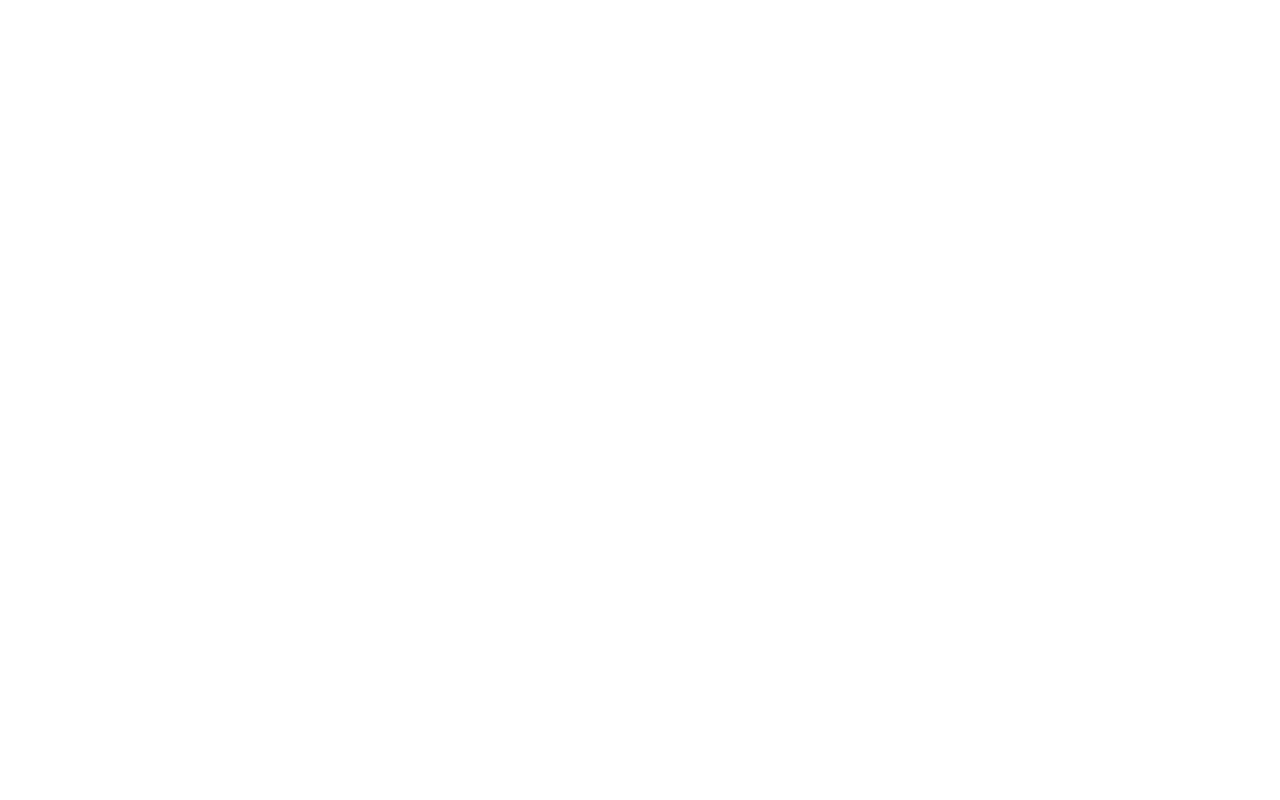
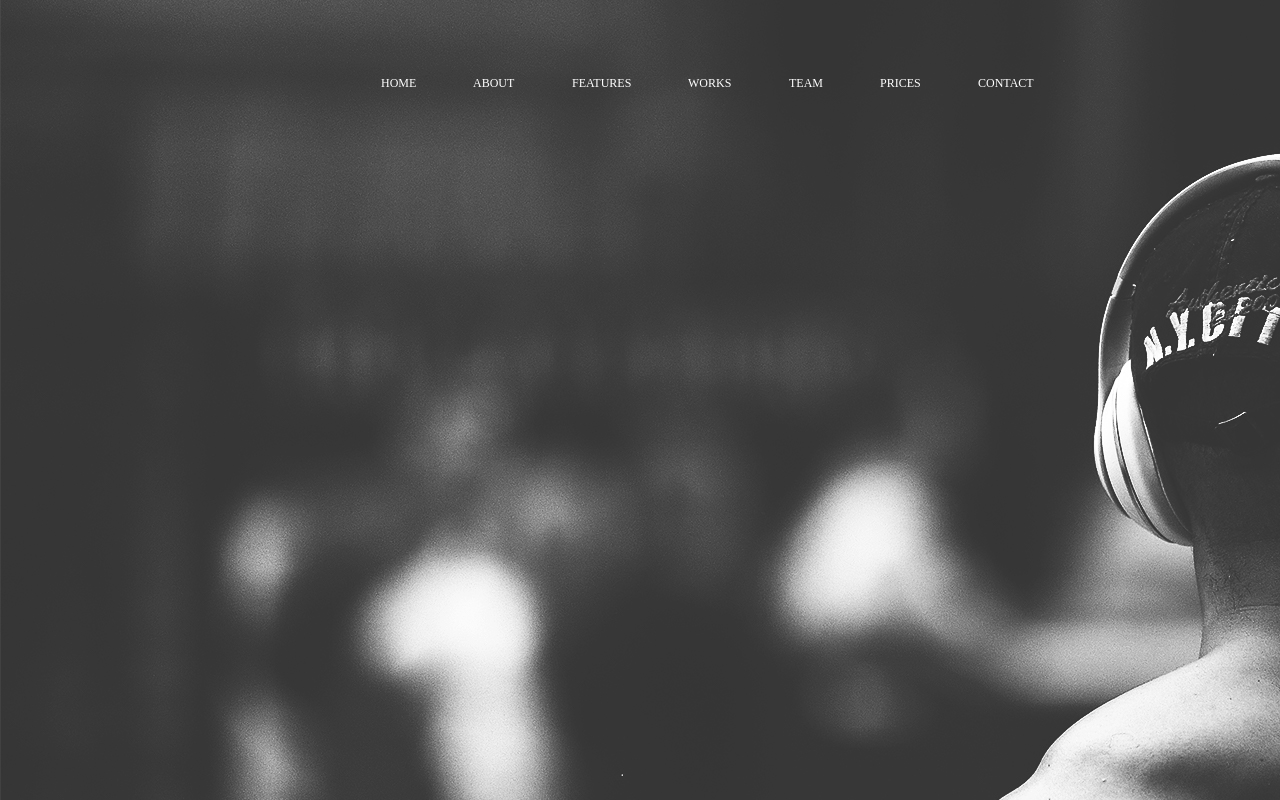
Before and after one commit to LEON-coder/Freedom_music, a website: page freedom_music.html in a window 1280 px wide. Shown: the top 800 px of the page. Drawn offline with Linux system fonts and the light colour scheme.

Commit message:
Создание header

```diff
--- a/freedom_music.css
+++ b/freedom_music.css
@@ -0,0 +1,44 @@
+body {
+    margin: 0;
+}
+
+.header {
+    display: flex;
+    background-image: url("img/pexels-photo.jpg");
+    width: 100%;
+    height: 1122px;
+}
+
+.header__list {
+    display: flex;
+    justify-content: space-around;
+    width: 710px;
+    list-style: none;
+    height: fit-content;
+    margin-top: 76px;
+    margin-left: 352px;
+    padding-left: 0;
+}
+
+.header__item {
+    display: flex;
+    justify-content: center;
+    font-size: 12px;
+    font-family: "HelveticaNeueCyr";
+    color: rgb(255, 255, 255);
+    text-transform: uppercase;
+    line-height: 1.2;
+    text-align: center;
+    -moz-transform: matrix( 0.99983585068949, 0, 0, 1.03568848432307, 0, 0);
+    -webkit-transform: matrix( 0.99983585068949, 0, 0, 1.03568848432307, 0, 0);
+    -ms-transform: matrix( 0.99983585068949, 0, 0, 1.03568848432307, 0, 0);
+    z-index: 31;
+    text-decoration: none;
+    padding-bottom: 10px;
+}
+
+.header__item:hover {
+    border-bottom: 2px solid rgb(242, 48, 5);
+    padding-bottom: 10px;
+    transition: 0.4s width linear;
+}
--- a/freedom_music.html
+++ b/freedom_music.html
@@ -11,7 +11,7 @@
     <title></title>
     <meta name="description" content="">
     <meta name="viewport" content="width=device-width, initial-scale=1">
-    <link rel="stylesheet" href="">
+    <link rel="stylesheet" href="freedom_music.css">
 </head>
 
 <body>
@@ -19,6 +19,24 @@
             <p class="browsehappy">You are using an <strong>outdated</strong> browser. Please <a href="#">upgrade your browser</a> to improve your experience.</p>
         <![endif]-->
 
+    <header class="header">
+        <ul class="header__list">
+            <a class="header__item" href="#"> HOME </a>
+            <a class="header__item" href="#"> ABOUT </a>
+            <a class="header__item" href="#"> FEATURES </a>
+            <a class="header__item" href="#"> WORKS</a>
+            <a class="header__item" href="#"> TEAM </a>
+            <a class="header__item" href="#"> PRICES </a>
+            <a class="header__item" href="#"> CONTACT </a>
+        </ul>
+    </header>
+
+
+
+
+
+
+
     <script src="" async defer></script>
 </body>
 
```
Also changed, not shown: package.json (added, +18 -0 lines), gulpfile.js (added), img/pexels-photo.jpg (renamed from img/pexels-photo (1).jpg), 2 other files.
